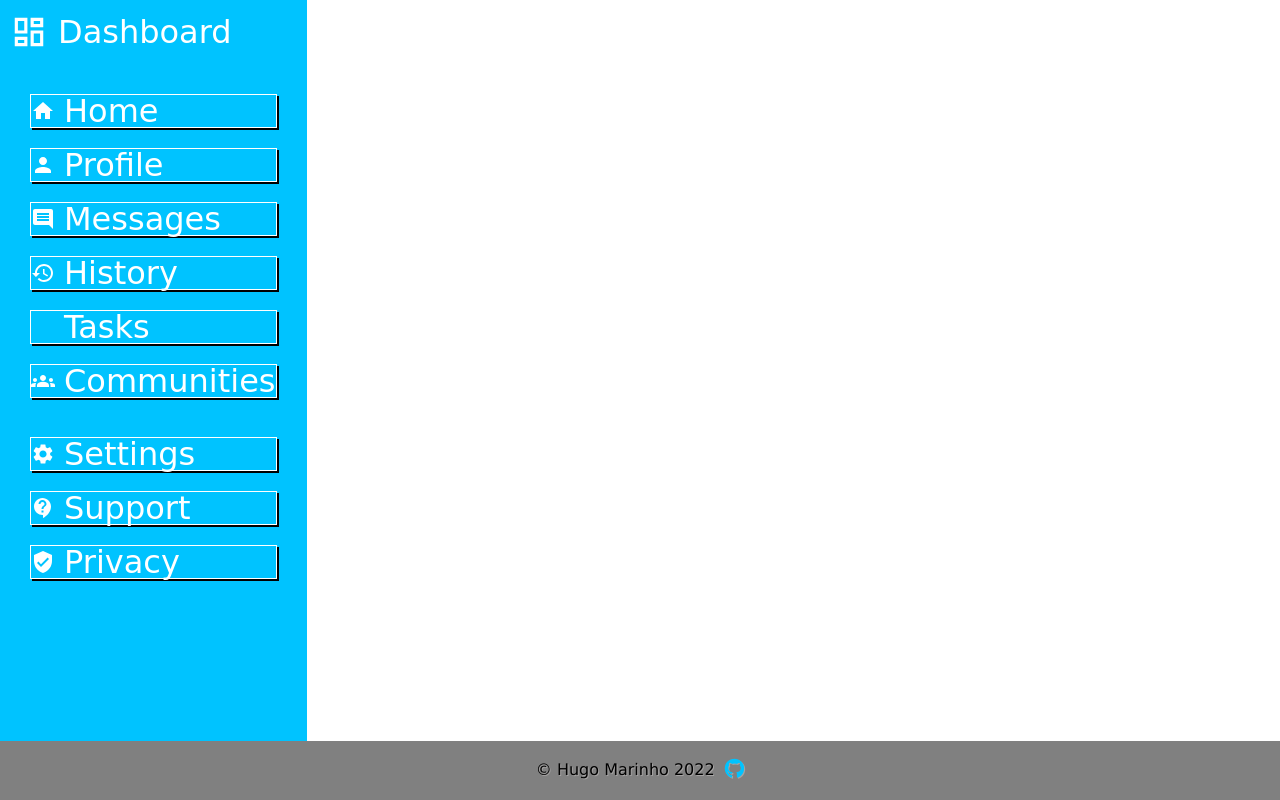
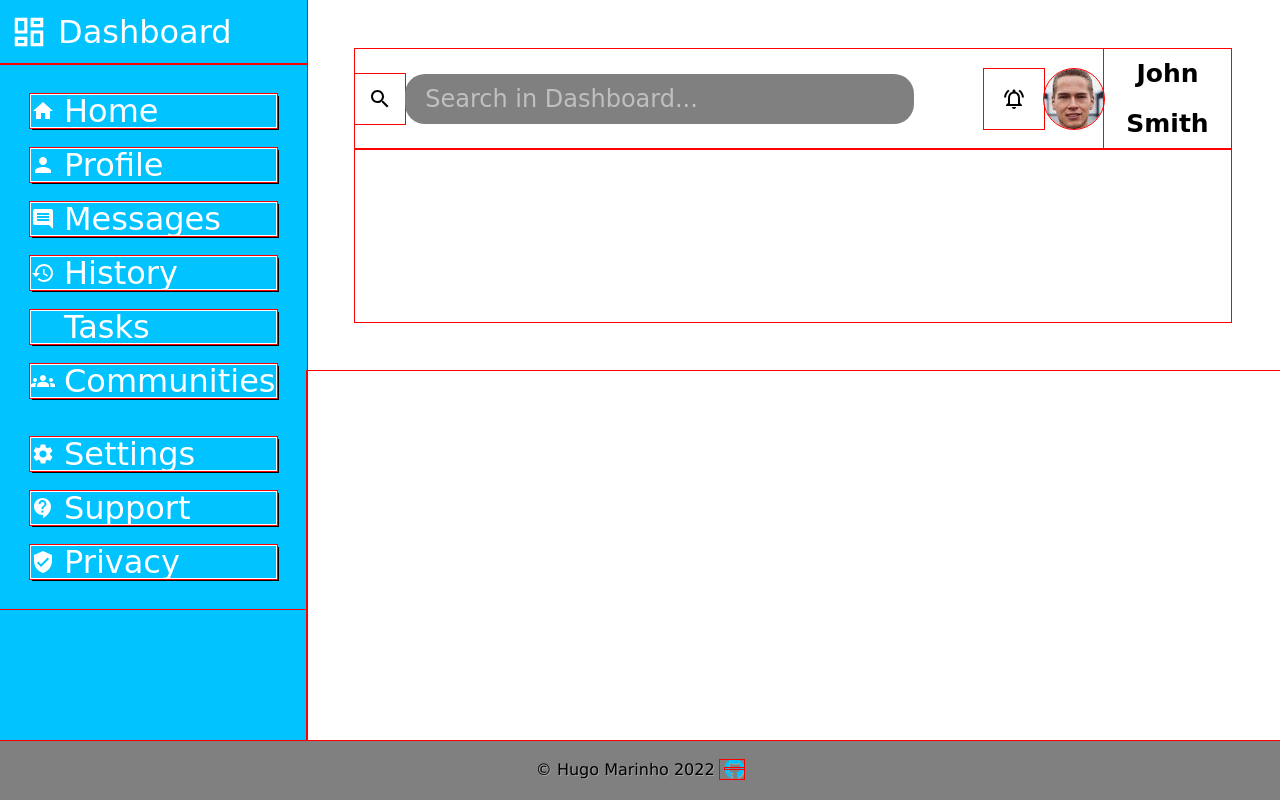
Before and after one commit to hugompt/PROJECT-ADMIN-DASHBOARD, a plain HTML site: page index.html in a window 1280 px wide. Drawn offline with Linux system fonts and the light colour scheme; a web font is replaced by a local one.

Commit message:
CHANGELOG - Header Top part completed! - To do next, header bot part

```diff
--- a/index.html
+++ b/index.html
@@ -13,7 +13,14 @@
 <body>
     <div class="container">
         <div class="header">
-
+            <div class="top">
+                <label for="search" id="lbSearch"></label>
+                <input type="text" name="search" id="search" placeholder="Search in Dashboard...">
+                <div class="notificationBell"></div>
+                <div class="smallProfilePic"></div>
+                <div class="userName"> John Smith</div>
+            </div>
+            <div class="bot"></div>
         </div>
         <div class="sideBar">
             <div class="title">
--- a/style.css
+++ b/style.css
@@ -3,7 +3,7 @@
     padding: 0;
     appearance: none;
     -webkit-appearance: none;
-    /* outline: 1px solid red; */
+    outline: 1px solid red;
     list-style: none;
     font-family: 'Macondo', cursive, sans-serif;
 }
@@ -16,13 +16,90 @@
 }
 
 .header{
+    margin: 5%;
+}
 
+#lbSearch::before{
+    display: block;
+    flex-shrink: 0;
+    width: 50px;
+    height: 50px;
+    background-size: contain;
+    content: '';
+    background: url(./imgs/search_black_24dp.svg) no-repeat center center;
 }
+
+#search{
+    width: 70%;
+    border-radius: 20px;
+    background-color: grey;
+    color: white;
+    padding-left: 20px;
+    font-size: 1.5rem;
+    border: 0;
+    outline: 0;
+    line-height: 50px;
+    grid-area: 1/2/1/18;
+}
+
+#search::placeholder{
+    color: white;
+    opacity: 0.5;
+}
+
+
+.notificationBell{
+    display: block;
+    flex-shrink: 0;
+    width: 60px;
+    height: 60px;
+    background-size:contain;
+    content: '';
+    background: url(./imgs/notifications_active_black_24dp.svg) no-repeat center center;
+    grid-area: 1/15/1/17;
+    justify-self: end;
+}
+
+.notificationBell:hover,
+#lbSearch:hover,
+.userName:hover,
+.smallProfilePic:hover{
+    transform: scale(1.3);
+    cursor: pointer;
+}
+
+.smallProfilePic{
+    display: block;
+    flex-shrink: 0;
+    width: 60px;
+    height: 60px;
+    border-radius: 30px;
+    background-size:auto;
+    content: '';
+    background: url(./imgs/profilePic.jpeg) no-repeat center center;
+    grid-area: 1/17/1/18;
+}
+
+.userName{
+    grid-area: 1/18/1/21;
+    text-align: center;
+    font-size: 25px;
+    font-weight: 700;
+    line-height: 50px;
+}
+
+.header .top{
+    display:grid;
+    grid-template-columns: repeat(20, 1fr);
+    align-items: center;
+}
+
+
 
 .sideBar{
     background-color: rgb(0, 195, 255);
     color: white;
-    grid-area: 1/1/3/1;
+    grid-area: 1/1/4/1;
 
 }
 .sideBar .title{
```
Also changed, not shown: imgs/notifications_active_black_24dp.svg (added), imgs/profilePic.jpeg (added), imgs/search_black_24dp.svg (added).
